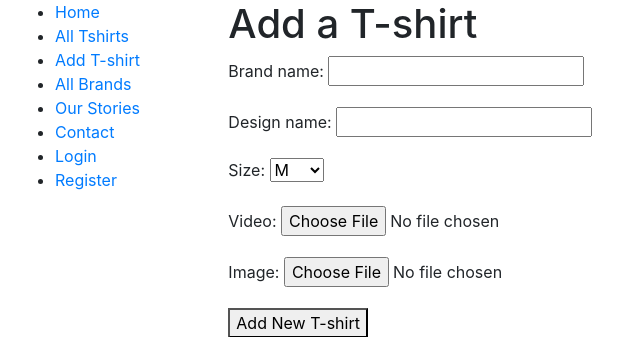
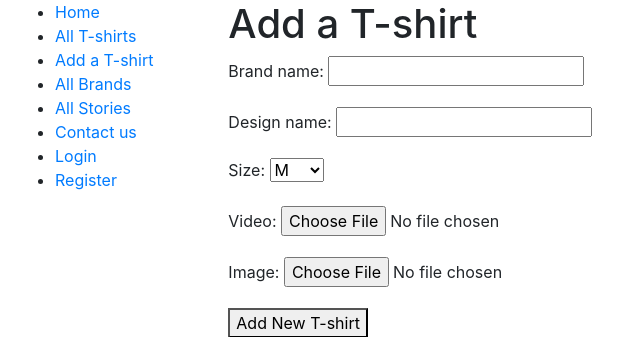
Before and after one commit to wojtekidd/djangoapp-koszulki, a Django app: page /add/ in a window 1280 px wide. Shown: the top 337 px of the page, without its empty margins (0-640 px from the left). Run offline with Django 3.2, Linux system fonts and the light colour scheme; some libraries are stand-ins or nearby versions.

Commit message:
Update base_generic.html

```diff
--- a/tshirts/templates/base_generic.html
+++ b/tshirts/templates/base_generic.html
@@ -1,7 +1,7 @@
 <!DOCTYPE html>
 <html lang="en">
 <head>
-    {% block title %}<title>Tshirts portal</title>{% endblock %}
+    {% block title %}<title>T-shirts portal</title>{% endblock %}
 
 
     <meta charset="utf-8">
@@ -20,11 +20,11 @@
             {% block sidebar %}
             <ul class="sidebar-nav">
                 <li><a href="{% url 'index' %}">Home</a></li>
-                <li><a href="{% url 'tshirt_list' %}">All Tshirts</a></li>
-                <li><a href="{% url 'add_tshirt' %}">Add T-shirt</a></li>
+                <li><a href="{% url 'tshirt_list' %}">All T-shirts</a></li>
+                <li><a href="{% url 'add_tshirt' %}">Add a T-shirt</a></li>
                 <li><a href="{% url 'brand_list' %}">All Brands</a></li>
-                <li><a href="{% url 'story_list' %}">Our Stories</a></li>
-                <li><a href="{% url 'contact' %}">Contact</a></li>
+                <li><a href="{% url 'story_list' %}">All Stories</a></li>
+                <li><a href="{% url 'contact' %}">Contact us</a></li>
                 {% if user.is_authenticated %}
                 <li><a href="{% url 'profile' %}">Profile</a></li>
                 <li><a href="{% url 'logout' %}">Logout</a></li>
```
